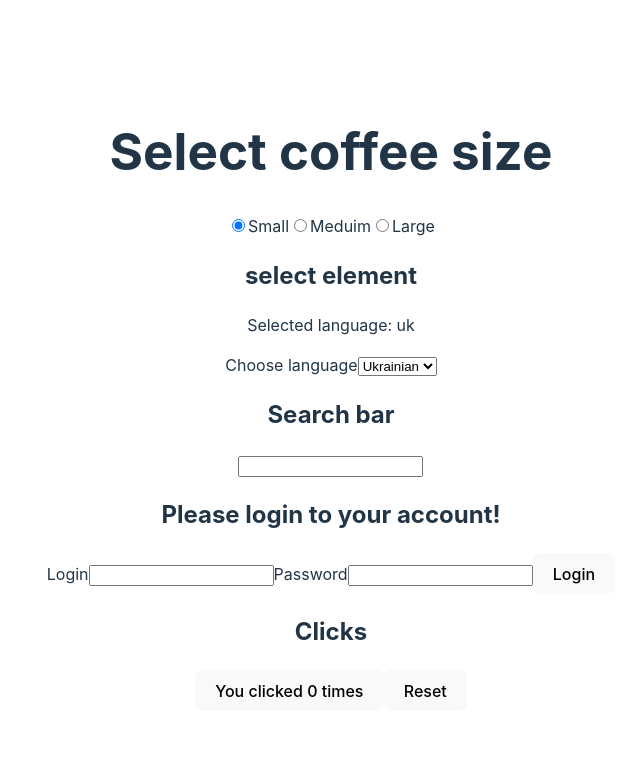
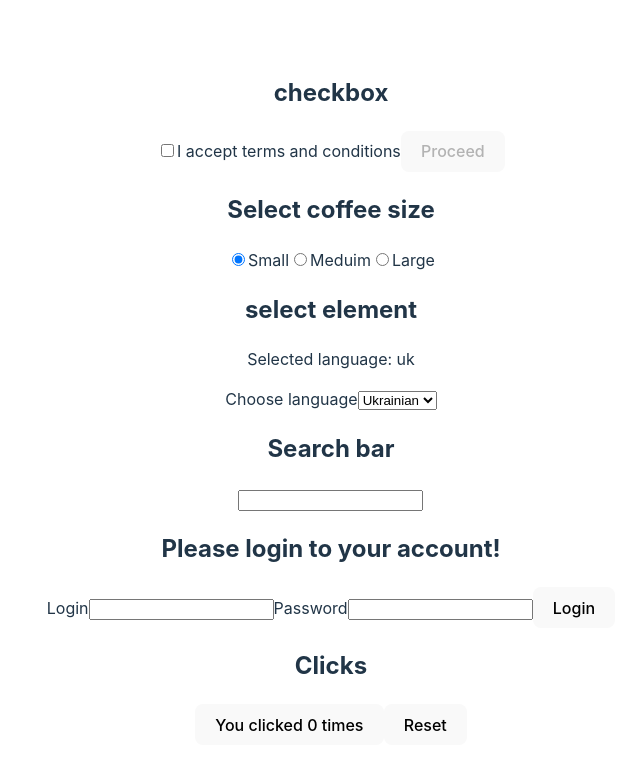
Before and after one commit to dvankevich/react-two, a React (Vite) app: page / in a window 1280 px wide. Shown: the top 770 px of the page, without its empty margins (309-949 px from the left). Built offline with nearby package versions, Linux system fonts and the light colour scheme.

Commit message:
add checkbox

```diff
--- a/src/App.jsx
+++ b/src/App.jsx
@@ -93,10 +93,31 @@ const App = () => {
     window.localStorage.setItem('saved-clicks', clicks);
   }, [clicks]);
 
+  const [hasAccepted, setHasAccepted] = useState(false);
+
+  const handleChange = evt => {
+    setHasAccepted(evt.target.checked);
+  };
+
   return (
     <>
       <div>
-        <h1>Select coffee size</h1>
+        <h2>checkbox</h2>
+        <label>
+          <input
+            type="checkbox"
+            name="terms"
+            checked={hasAccepted}
+            onChange={handleChange}
+          />
+          I accept terms and conditions
+        </label>
+        <button type="button" disabled={!hasAccepted}>
+          Proceed
+        </button>
+      </div>
+      <div>
+        <h2>Select coffee size</h2>
         <label>
           <input
             type="radio"
```
